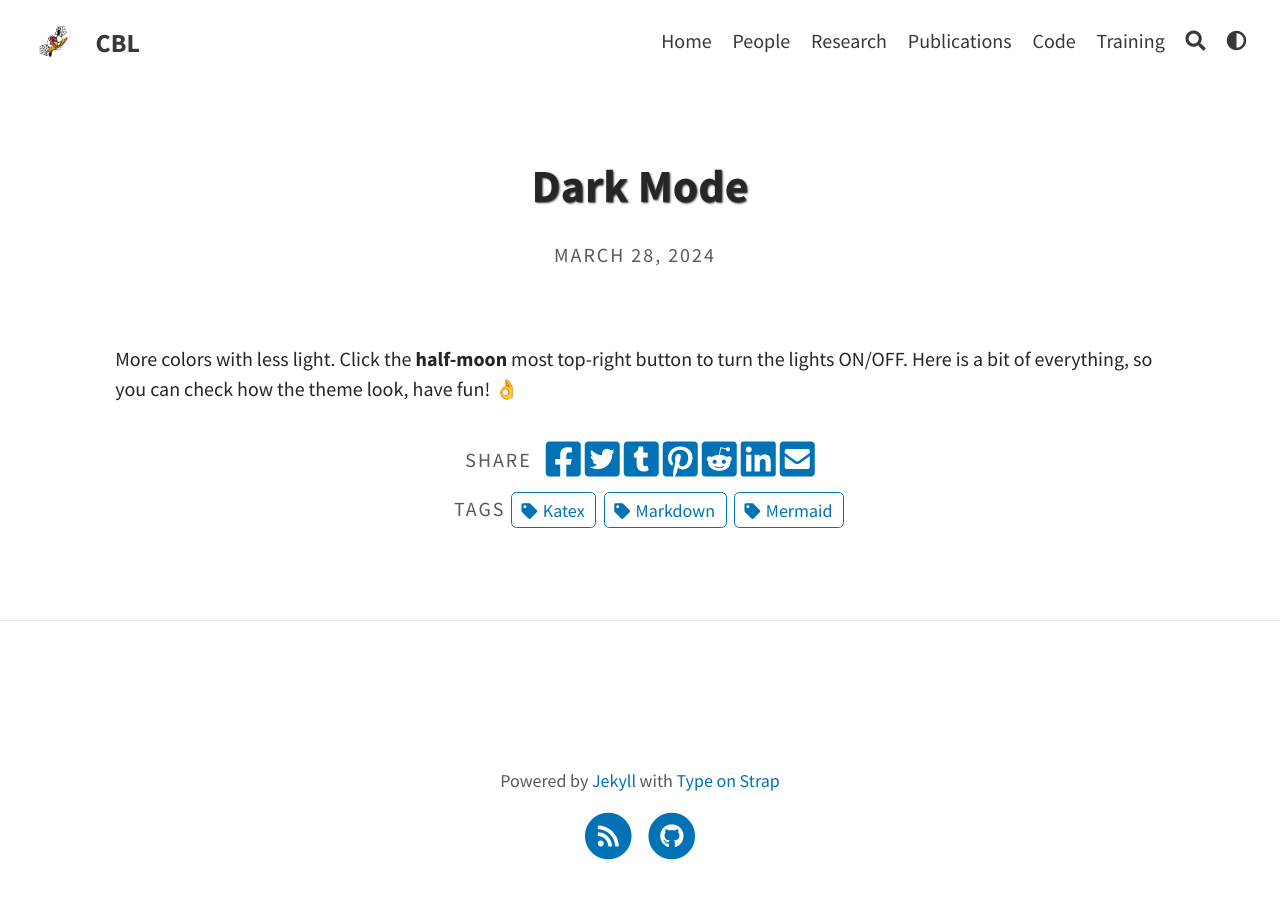
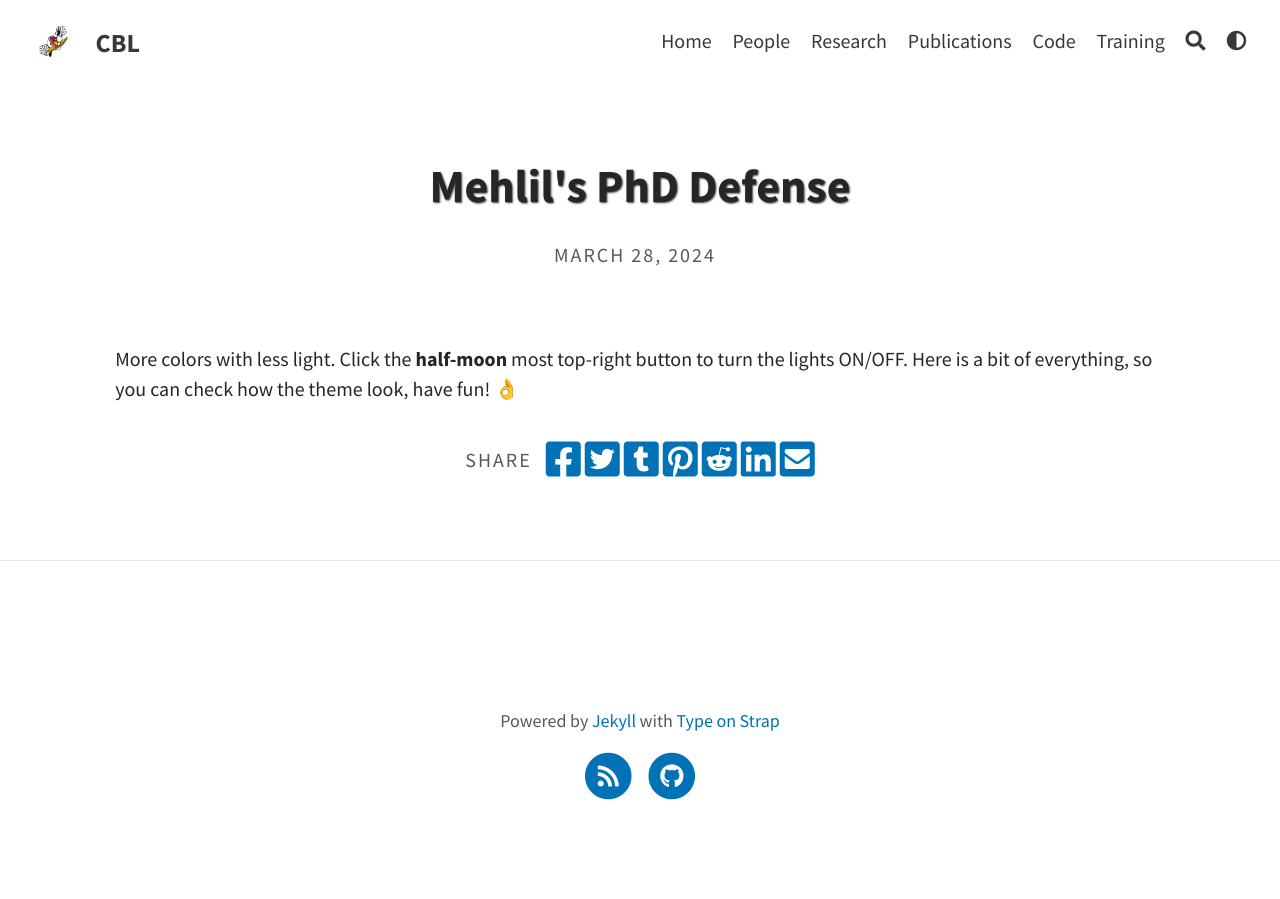
Before and after one commit to CBL-UCF/CBL-UCF.github.io, a Jekyll site: the page built from _posts/2024-03-28-PhD_DefenseMehlil.md, in a window 1280 px wide. Built offline with Jekyll 4.4.1, drawn with Linux system fonts in a browser that asks for light colours; a script that is not in the unit is left out.

Commit message:
Update 2024-03-28-PhD_DefenseMehlil.md

```diff
--- a/_posts/2024-03-28-PhD_DefenseMehlil.md
+++ b/_posts/2024-03-28-PhD_DefenseMehlil.md
@@ -1,8 +1,6 @@
 ---
 layout: post
-title: Dark Mode
-tags: [Katex, Mermaid, Markdown]
-categories: Demo
+title: Mehlil's PhD Defense
 ---
 
 More colors with less light. Click the **half-moon** most top-right button to turn the lights ON/OFF.
```
